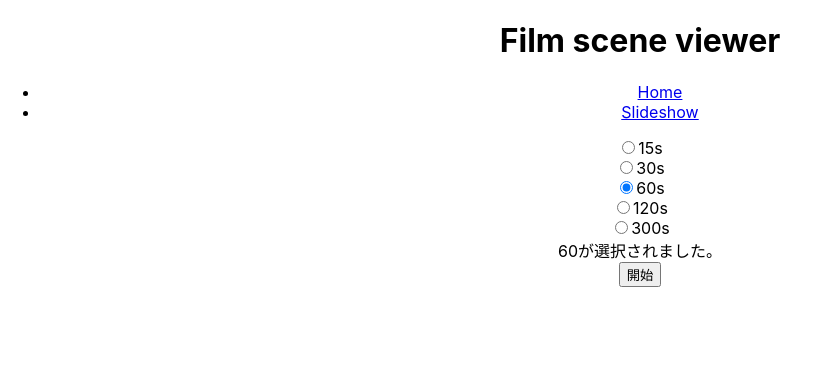
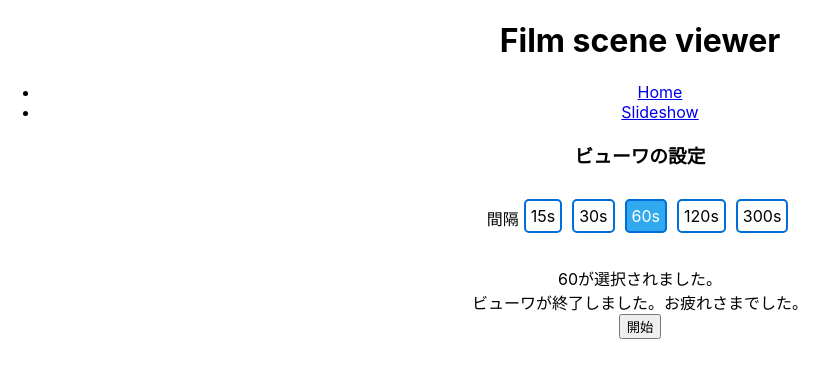
Before and after one commit to DaijiroNozaki-afk/film-scene-viewer, a React (Create React App) app: page / in a window 1280 px wide. Shown: the top 378 px of the page, without its empty margins (0-838 px from the left). Built offline with nearby package versions, Linux system fonts and the light colour scheme; the HTML template or start-up script is replaced by a standard one.

Commit message:
get intervalTime and finished slideShow view

```diff
--- a/src/App.tsx
+++ b/src/App.tsx
@@ -17,7 +17,8 @@ function App() {
         <Route path="/" element={<Home
           updateSelected = {updateSelected}
           selected = {selected} />} />
-        <Route path="/slideshow" element={<Slideshow />} />
+        <Route path="/slideshow" element={<Slideshow
+        selected = {selected} />} />
       </Routes>
     </Router>
     </div>
--- /dev/null
+++ b/src/component/Home.css
@@ -0,0 +1,23 @@
+.select-time {
+    display: flex;
+    justify-content: center;
+    align-items: center;
+    margin-bottom: 20px;
+}
+.select-title {
+    padding-top: 4px;
+}
+.form-check-input[type=radio] {
+    display: none; /* ラジオボタンを非表示にする */
+}
+.form-check-input[type="radio"]:checked + label {
+    background: #31A9EE;/* マウス選択時の背景色を指定する */
+    color: #ffffff; /* マウス選択時のフォント色を指定する */
+}
+.form-check-label {
+    margin: 5px; /* ラベル外側の余白を指定する */
+    padding: 5px;
+    cursor: pointer;
+    border: 2px solid #006DD9;/* ボックスの境界線を実線で指定する */
+    border-radius: 5px;
+}
--- a/src/component/Home.tsx
+++ b/src/component/Home.tsx
@@ -1,5 +1,7 @@
 import React, { FC, useState } from 'react'
 import { useNavigate } from 'react-router-dom'
+import './Home.css'
+
 // ラジオボタン設定
 interface Radio {
     label: string
@@ -42,14 +44,17 @@ const Home: FC<{ updateSelected: (e: number) => void, selected: number }>  = ({
     }
     return (
     <div className='container form-check'>
-        <div className="row">
+        <h3 className="form-arega">ビューワの設定</h3>
+        <div className="select-time">
+            <p className="select-title">間隔</p>
             {radioButtons.map(radio => {
                 return (
                     <div className="col-4" key={radio.label}>
                         {/* checked 属性に式を定義する */}
                         <input type="radio" name="sweets" className="form-check-input"
+                            id={radio.label}
                             value={radio.value} checked={radio.value === selected} onChange={changeValue} />
-                        <label className='form-check-label'>
+                        <label className='form-check-label' htmlFor={radio.label}>
                             <span className="fs-6">{radio.label}</span>
                         </label>
                     </div>
@@ -57,6 +62,7 @@ const Home: FC<{ updateSelected: (e: number) => void, selected: number }>  = ({
             })}
         </div>
         <div>{selected}が選択されました。</div>
+        <div className="viwer-message">ビューワが終了しました。お疲れさまでした。</div>
         <button onClick={startViewer}>開始</button>
     </div>
     )
--- a/src/component/Slideshow.tsx
+++ b/src/component/Slideshow.tsx
@@ -1,6 +1,7 @@
-import React, { useState, useEffect } from 'react';
+import React, { FC, useState, useEffect } from 'react';
+import { useNavigate } from 'react-router-dom'
 
-const Slideshow = () => {
+const Slideshow: FC<{selected: number }> = ({ selected }) => {
     // console.log(selected);
   // ファイル名の配列を格納する
   const imgDir = "./images/"
@@ -29,15 +30,21 @@ const Slideshow = () => {
   useEffect(() => {
     const interval: NodeJS.Timer = setInterval(() => {
        setCount(c => c + 1);
-       (fileNum === fileName.length - 1)? fileNum = 0 : fileNum ++
+       (fileNum === fileName.length - 1)? stopViewer() : fileNum ++
        changeImg(fileNum)
-    }, 1000)
+    }, 1000 * selected)
     return () => clearInterval(interval)
   }, [])
   //入力フォームの表示
   //時間間隔は15秒、30秒、60秒、2分、5分のどれかが選択できる
   //スタートボタンを押すと、スライドショーが始まる
   //全ての画像を表示し終えると、入力フォームに戻る
+
+  // スライドショーを終了する
+  const navigate = useNavigate()
+  const stopViewer = () => {
+      navigate('/')
+  }
   return (
     <div>
       <div className="imageClass">
```
